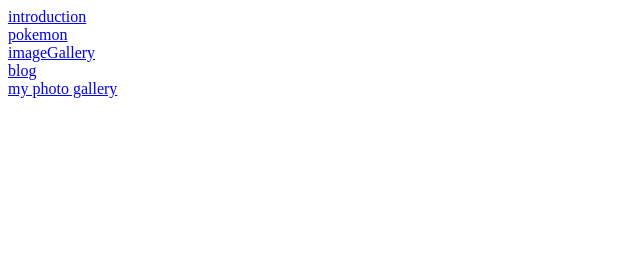
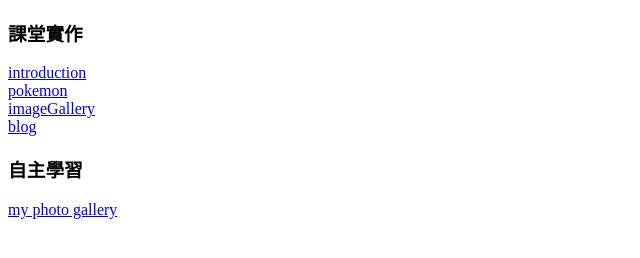
Before and after one commit to Raymond6411/1101-CLASSDEMO-409631503, a plain HTML site: page index.html in a window 1280 px wide. Shown: the whole page, without its empty margins (0-640 px from the left). Drawn offline with Linux system fonts and the light colour scheme.

Commit message:
Initial commit

```diff
--- a/index.html
+++ b/index.html
@@ -7,6 +7,7 @@
     <title>Document</title>
 </head>
 <body>
+    <h3>課堂實作</h3>
     <a href="./w01/intro.html">introduction</a>
     <br>
     <a href="./w02/pokemon.html">pokemon</a>
@@ -15,6 +16,7 @@
     <br>
     <a href="./w04-blog/blog.html">blog</a>
     <br>
+    <h3>自主學習</h3>
     <a href="./w04-my photo gallery/my photo gallery.html">my photo gallery</a>
 </body>
 </html>
```
